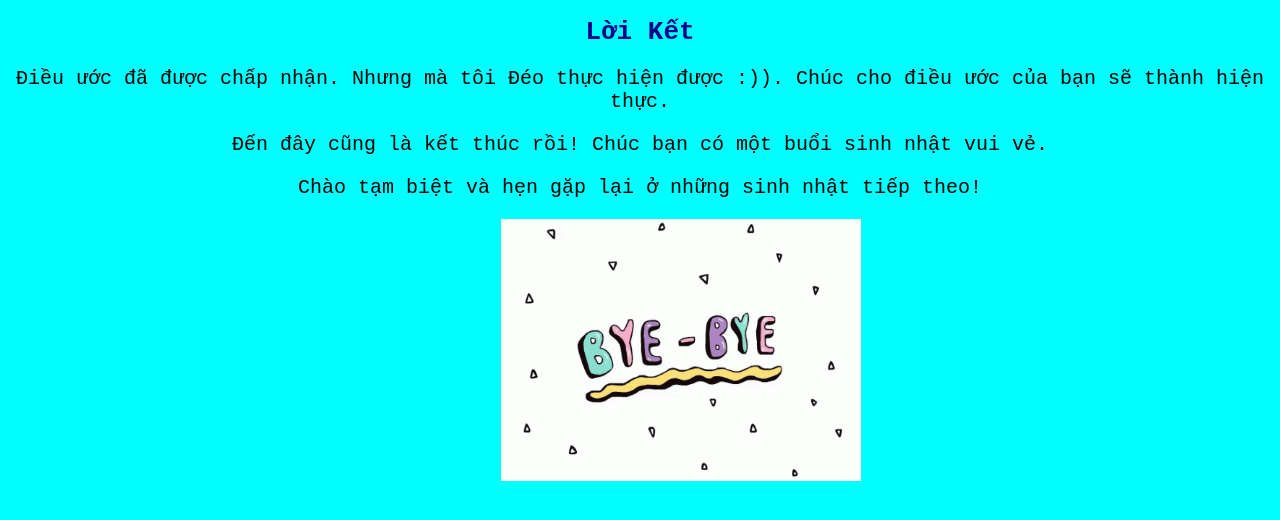
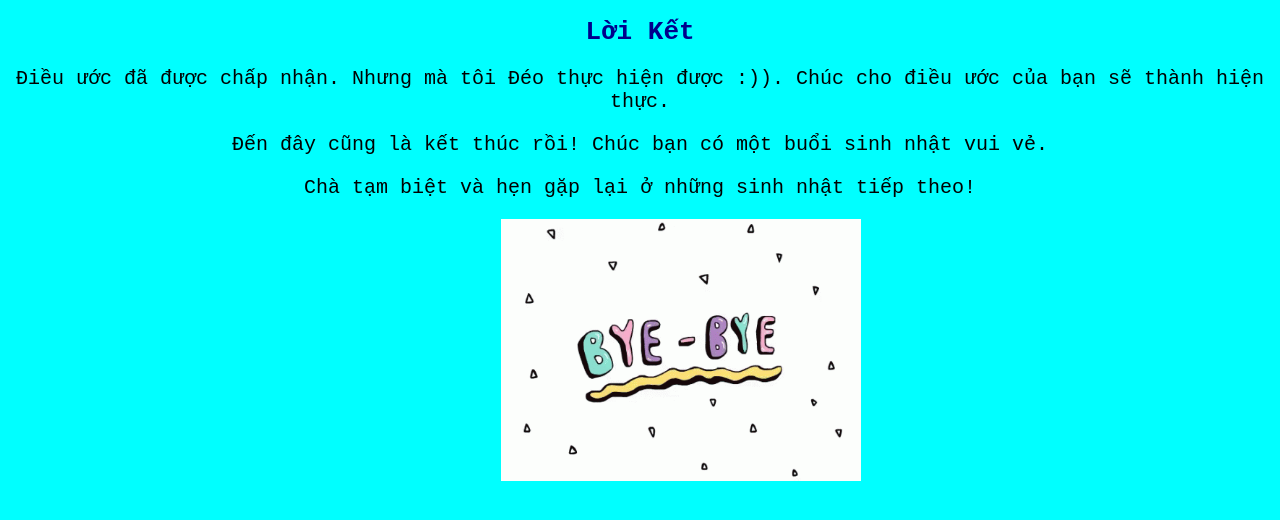
Before and after one commit to tienduc28/happybirthday, a plain HTML site: page finish.html in a window 1280 px wide. Drawn offline with Linux system fonts and the light colour scheme.

Commit message:
Update finish.html

```diff
--- a/finish.html
+++ b/finish.html
@@ -15,7 +15,7 @@
     <p class="text">
       Đến đây cũng là kết thúc rồi! Chúc bạn có một buổi sinh nhật vui vẻ.
     </p>
-    <p class="text">Chào tạm biệt và hẹn gặp lại ở những sinh nhật tiếp theo!</p>
+    <p class="text">Chà tạm biệt và hẹn gặp lại ở những sinh nhật tiếp theo!</p>
     <div class="gif">
       <img class="gif-boy" src="assets/img/bye-bye-bye.gif" alt="This will display an animated GIF" />
     </div>
```
